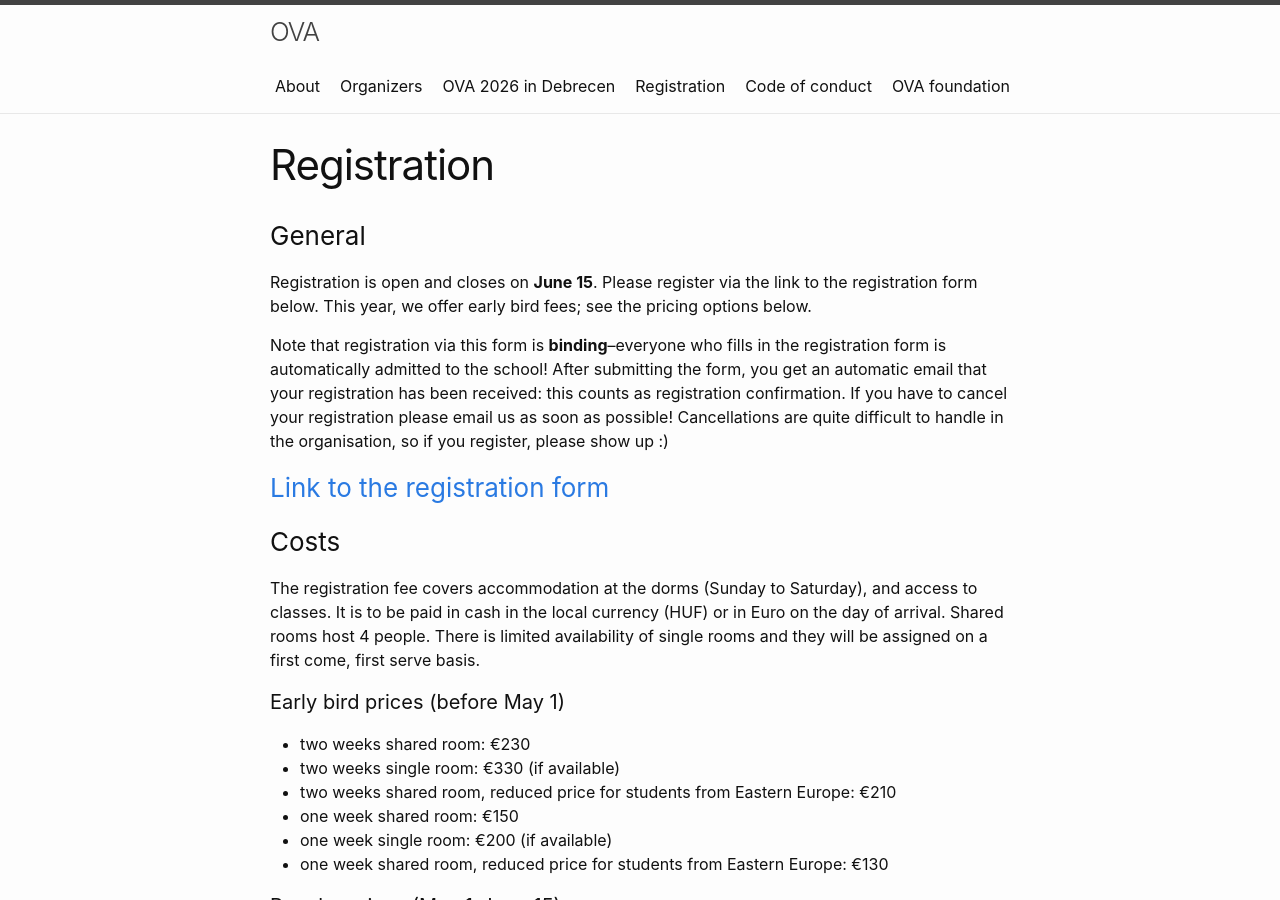
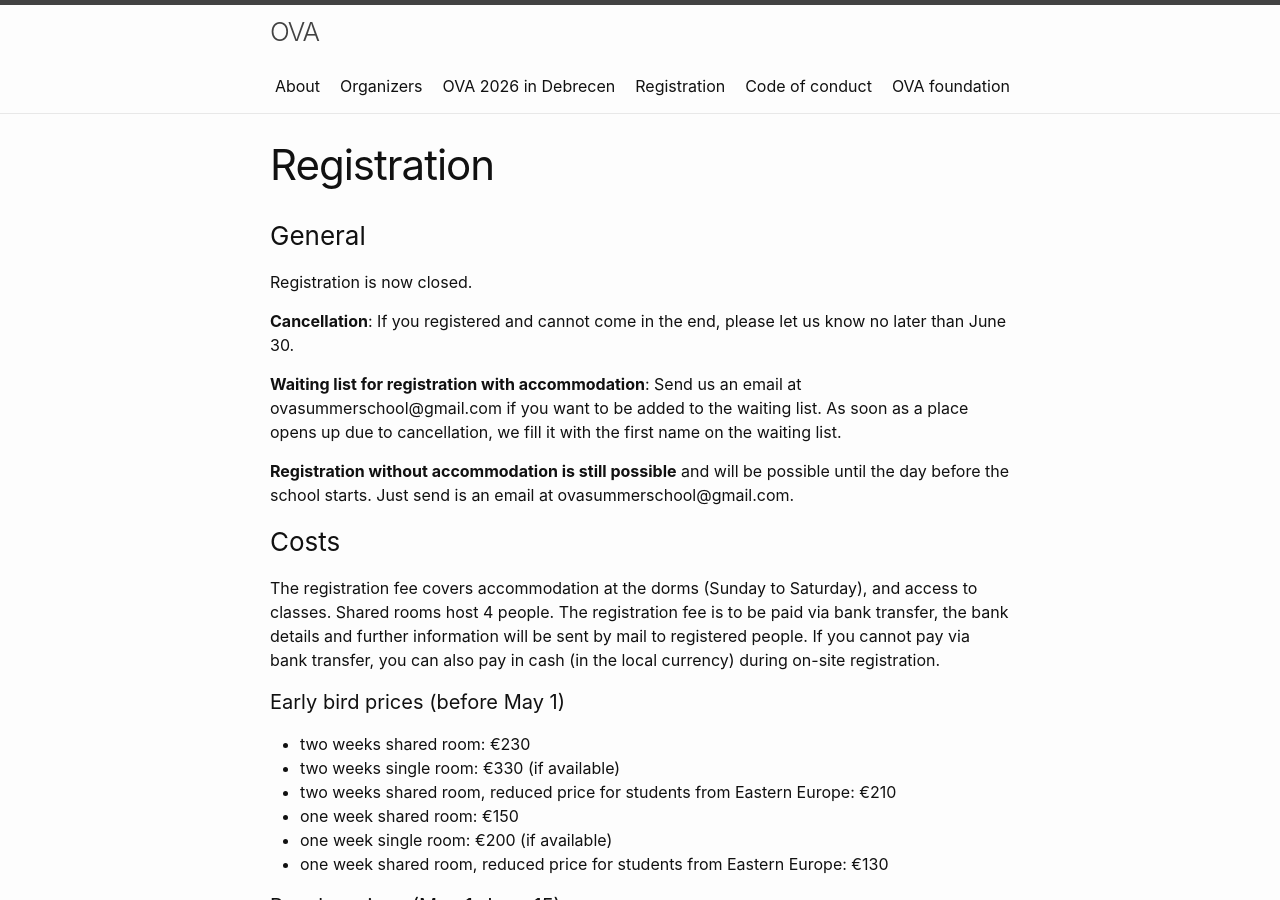
Before and after one commit to ovaschool/ovaschool.github.io, a Jekyll site: the page built from staticpages/3_ova2026-registration.markdown, in a window 1280 px wide and 900 px high. Built offline with Jekyll 4.4.1, drawn with Linux system fonts in a browser that asks for light colours.

Commit message:
Update 3_ova2026-registration.markdown

```diff
--- a/staticpages/3_ova2026-registration.markdown
+++ b/staticpages/3_ova2026-registration.markdown
@@ -4,14 +4,16 @@ title: Registration
 permalink: ova2026-registration
 ---
 ### General
-Registration is open and closes on **June 15**. Please register via the link to the registration form below. This year, we offer early bird fees; see the pricing options below.
+Registration is now closed.
 
-Note that registration via this form is **binding**--everyone who fills in the registration form is automatically admitted to the school! After submitting the form, you get an automatic email that your registration has been received: this counts as registration confirmation. If you have to cancel your registration please email us as soon as possible! Cancellations are quite difficult to handle in the organisation, so if you register, please show up :)
+**Cancellation**: If you registered and cannot come in the end, please let us know no later than June 30.
 
-### [Link to the registration form](https://forms.gle/y3o2MPXbwcPYCdxQ9)
+**Waiting list for registration with accommodation**: Send us an email at ovasummerschool@gmail.com if you want to be added to the waiting list. As soon as a place opens up due to cancellation, we fill it with the first name on the waiting list.
+
+**Registration without accommodation is still possible** and will be possible until the day before the school starts. Just send is an email at ovasummerschool@gmail.com.
 
 ### Costs
-The registration fee covers accommodation at the dorms (Sunday to Saturday), and access to classes. It is to be paid in cash in the local currency (HUF) or in Euro on the day of arrival. Shared rooms host 4 people. There is limited availability of single rooms and they will be assigned on a first come, first serve basis.
+The registration fee covers accommodation at the dorms (Sunday to Saturday), and access to classes. Shared rooms host 4 people. The registration fee is to be paid via bank transfer, the bank details and further information will be sent by mail to registered people. If you cannot pay via bank transfer, you can also pay in cash (in the local currency) during on-site registration.
 
 #### Early bird prices (before May 1)
 - two weeks shared room: €230
```
